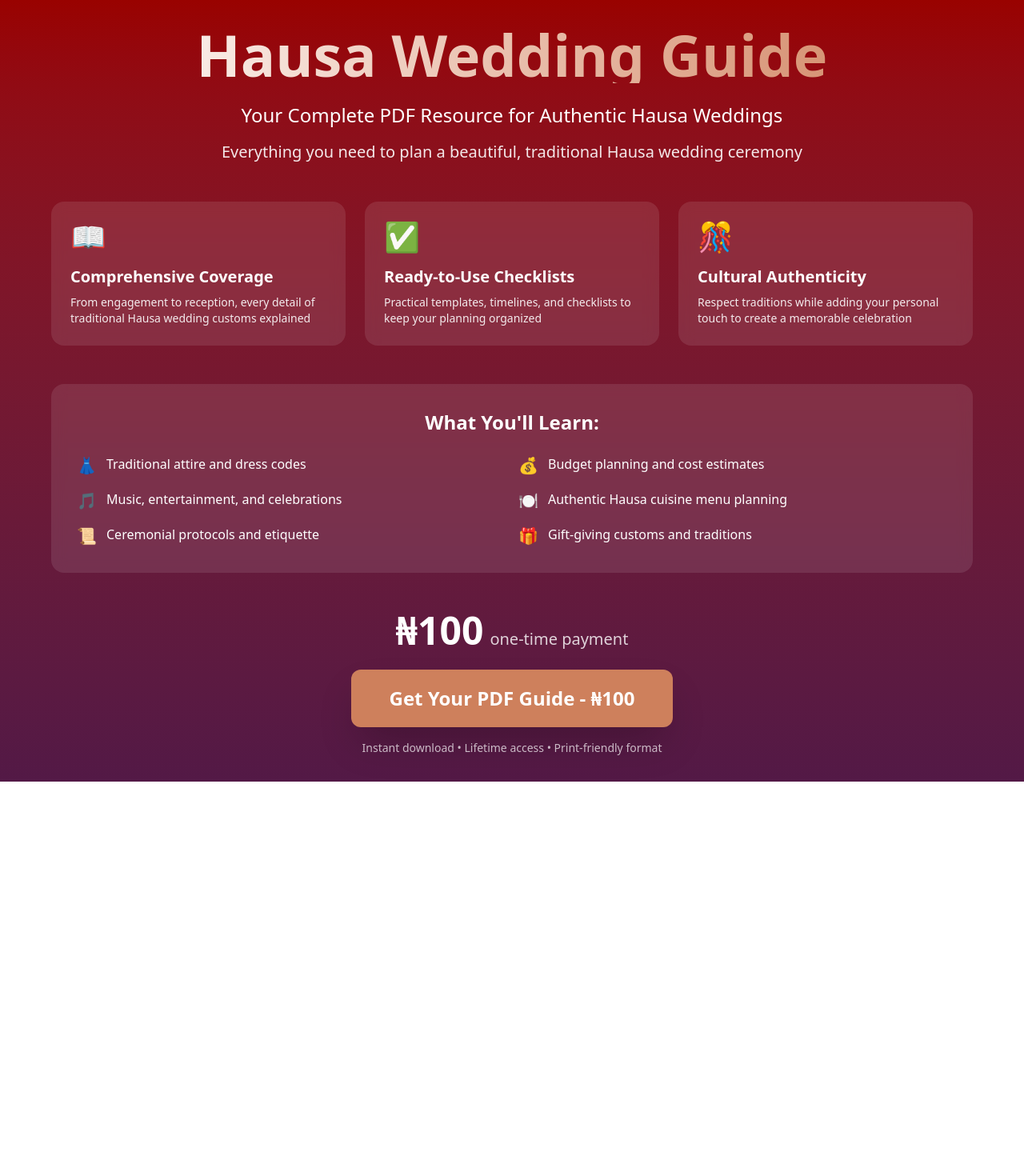
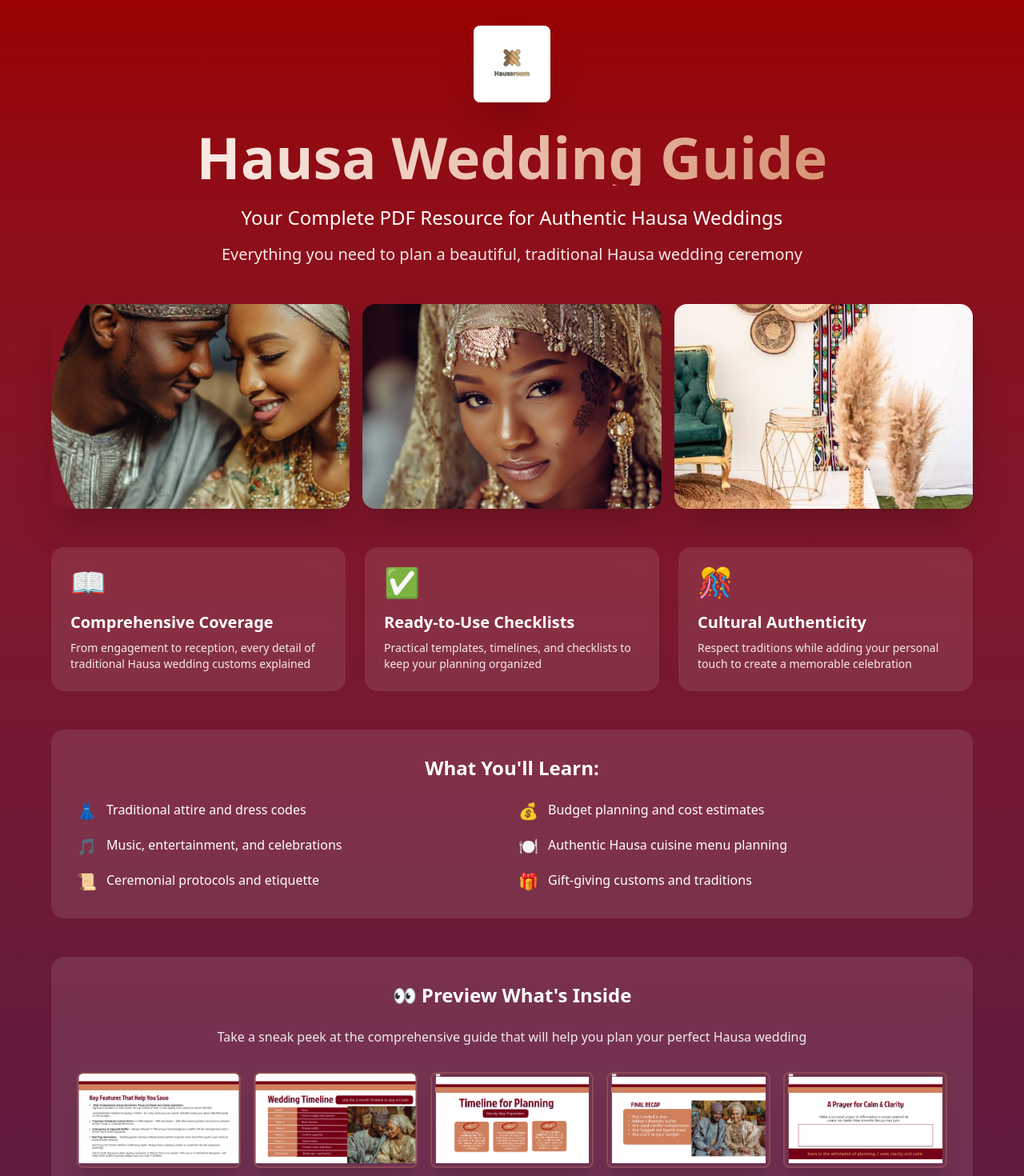
Before and after one commit to devbydijah/TheHausaWedingGuide, a React (Vite) app: page / in a window 1280 px wide. Shown: the top 1470 px of the page at 80% size. Before the commit the page ends 977 px from the top, so only its background shows below. Built offline with nearby package versions, Linux system fonts and the light colour scheme.

Commit message:
Sprint 1 Day 2: Add logo, hero images, and PDF preview section

```diff
--- a/src/App.jsx
+++ b/src/App.jsx
@@ -24,6 +24,15 @@ function App() {
     return (
       <div className="min-h-screen bg-gradient-to-b from-[#990200] to-[#531946] flex items-center justify-center p-8">
         <div className="max-w-4xl mx-auto text-white">
+          {/* Logo Header */}
+          <div className="text-center mb-8">
+            <img
+              src="/assets/logowhite.jpg"
+              alt="Hausa Wedding Guide Logo"
+              className="h-16 md:h-20 mx-auto mb-4 rounded-lg shadow-lg"
+            />
+          </div>
+
           <div className="text-center mb-12">
             <div className="text-6xl mb-6" role="img" aria-label="Celebration">
               🎉
@@ -129,6 +138,16 @@ function App() {
   return (
     <div className="min-h-screen bg-gradient-to-b from-[#990200] to-[#531946] flex items-center justify-center p-8">
       <div className="max-w-6xl mx-auto">
+        {/* Logo Header */}
+        <div className="text-center mb-8">
+          <img
+            src="/assets/logowhite.jpg"
+            alt="Hausa Wedding Guide Logo"
+            className="h-20 md:h-24 mx-auto mb-4 rounded-lg shadow-2xl"
+          />
+        </div>
+
+        {/* Hero Section with Image */}
         <div className="text-center text-white mb-12">
           <h1 className="text-5xl md:text-7xl font-playfair font-bold mb-6 bg-gradient-to-r from-white to-[#CE805C] bg-clip-text text-transparent">
             Hausa Wedding Guide
@@ -140,6 +159,31 @@ function App() {
             Everything you need to plan a beautiful, traditional Hausa wedding
             ceremony
           </p>
+        </div>
+
+        {/* Hero Images Grid */}
+        <div className="grid md:grid-cols-3 gap-4 mb-12">
+          <div className="rounded-2xl overflow-hidden shadow-2xl transform hover:scale-105 transition-transform duration-300">
+            <img
+              src="/assets/couple1.png"
+              alt="Traditional Hausa wedding couple"
+              className="w-full h-64 object-cover"
+            />
+          </div>
+          <div className="rounded-2xl overflow-hidden shadow-2xl transform hover:scale-105 transition-transform duration-300">
+            <img
+              src="/assets/bride1.png"
+              alt="Hausa bride in traditional attire"
+              className="w-full h-64 object-cover"
+            />
+          </div>
+          <div className="rounded-2xl overflow-hidden shadow-2xl transform hover:scale-105 transition-transform duration-300">
+            <img
+              src="/assets/eventdecor.png"
+              alt="Traditional Hausa wedding decoration"
+              className="w-full h-64 object-cover"
+            />
+          </div>
         </div>
 
         <div className="grid md:grid-cols-3 gap-6 mb-12">
@@ -227,6 +271,56 @@ function App() {
           </div>
         </div>
 
+        {/* PDF Preview Section */}
+        <div className="bg-white/10 backdrop-blur-sm rounded-2xl p-8 mb-12">
+          <h2 className="text-2xl font-playfair font-bold text-white mb-6 text-center">
+            <span role="img" aria-label="Eyes">👀</span> Preview What's Inside
+          </h2>
+          <p className="text-center text-white/90 font-inter mb-8">
+            Take a sneak peek at the comprehensive guide that will help you plan your perfect Hausa wedding
+          </p>
+          <div className="grid md:grid-cols-5 gap-4">
+            <div className="rounded-lg overflow-hidden shadow-xl transform hover:scale-105 transition-transform duration-300 border-2 border-[#CE805C]/30">
+              <img
+                src="/assets/samplepage1.png"
+                alt="PDF preview page 1"
+                className="w-full h-auto"
+              />
+            </div>
+            <div className="rounded-lg overflow-hidden shadow-xl transform hover:scale-105 transition-transform duration-300 border-2 border-[#CE805C]/30">
+              <img
+                src="/assets/samplepage2.png"
+                alt="PDF preview page 2"
+                className="w-full h-auto"
+              />
+            </div>
+            <div className="rounded-lg overflow-hidden shadow-xl transform hover:scale-105 transition-transform duration-300 border-2 border-[#CE805C]/30">
+              <img
+                src="/assets/samplepage3.png"
+                alt="PDF preview page 3"
+                className="w-full h-auto"
+              />
+            </div>
+            <div className="rounded-lg overflow-hidden shadow-xl transform hover:scale-105 transition-transform duration-300 border-2 border-[#CE805C]/30">
+              <img
+                src="/assets/samplepage4.png"
+                alt="PDF preview page 4"
+                className="w-full h-auto"
+              />
+            </div>
+            <div className="rounded-lg overflow-hidden shadow-xl transform hover:scale-105 transition-transform duration-300 border-2 border-[#CE805C]/30">
+              <img
+                src="/assets/samplepage5.png"
+                alt="PDF preview page 5"
+                className="w-full h-auto"
+              />
+            </div>
+          </div>
+          <p className="text-center text-white/70 font-inter mt-6 text-sm">
+            <span role="img" aria-label="Sparkles">✨</span> Beautiful, professionally designed pages with actionable guidance
+          </p>
+        </div>
+
         <div className="text-center">
           <div className="mb-6">
             <span className="text-5xl font-playfair font-bold text-white">
```
